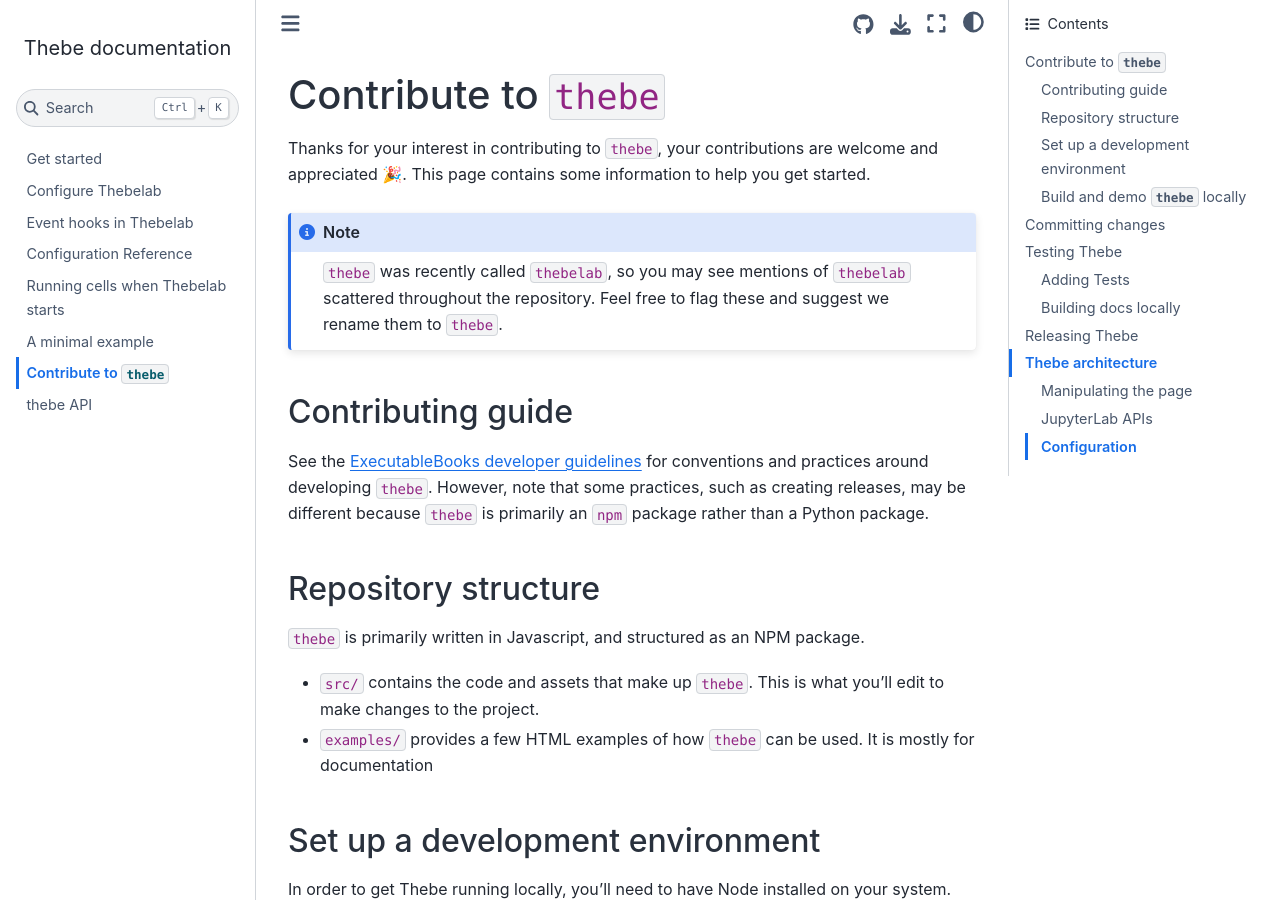
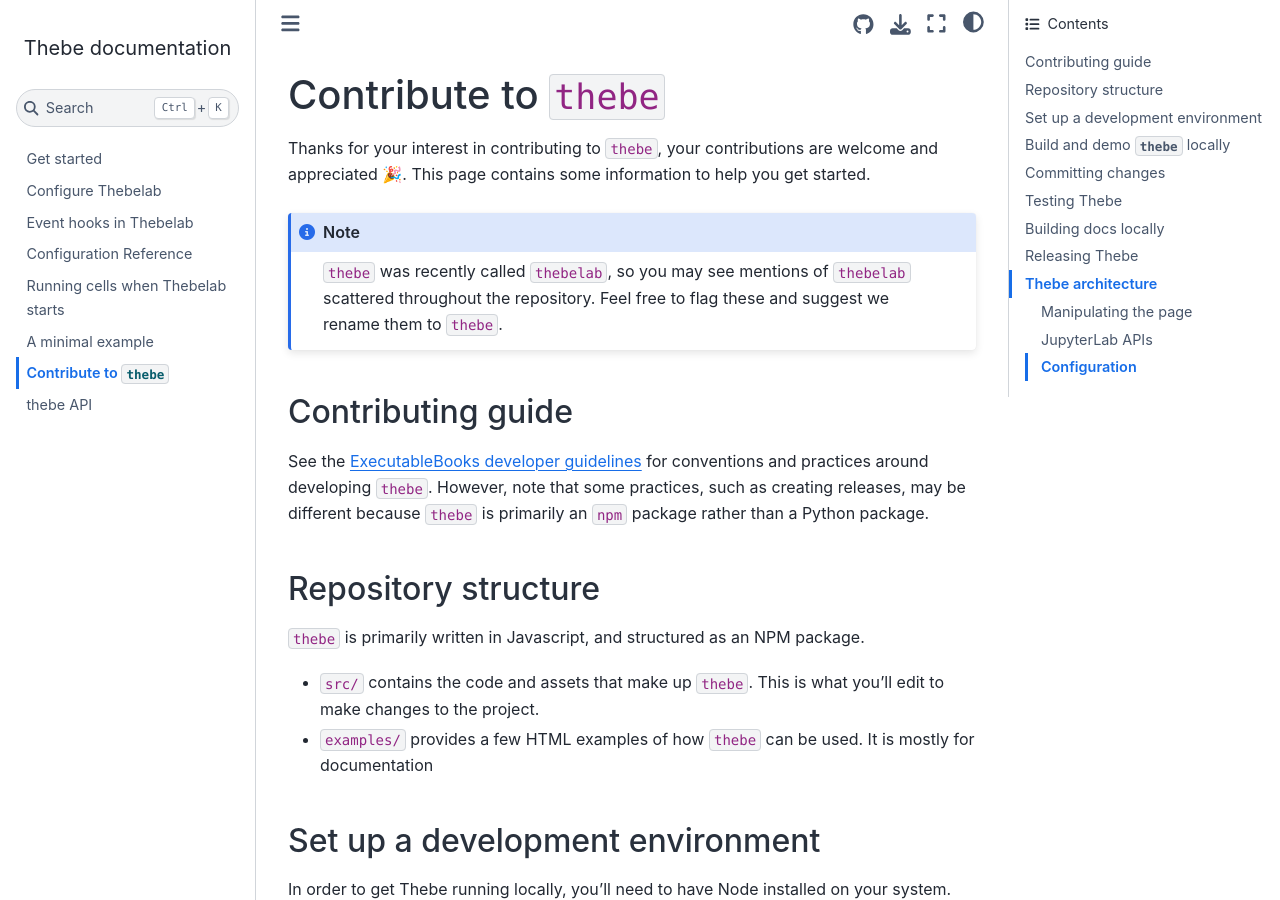
Before and after one commit to jupyter-book/thebe, a Sphinx documentation site: the page built from docs/contribute.md, in a window 1280 px wide and 900 px high. Built offline with Sphinx 7.4.7 and the Sphinx Book theme 1.1.4, drawn with Linux system fonts in a browser that asks for light colours.

Commit message:
header fix on contribute page

````diff
--- a/docs/contribute.md
+++ b/docs/contribute.md
@@ -60,7 +60,7 @@
 the javascript will automatically be re-built,
 but you'll be required to refresh the page.
 
-# Committing changes
+## Committing changes
 
 Thebe uses code autoformatting so you don't need to worry about style lint,
 so whenever you are ready to commit changes
@@ -76,7 +76,7 @@
 
 to run auto-formatting prior to each commit.
 
-# Testing Thebe
+## Testing Thebe
 
 You can run the tests locally with `npm test` or `npm run test:watch`.
 Alternately, you can push your changes to GitHub and let the tests run automatically via GitHub Actions.
@@ -86,7 +86,7 @@
 You can also test manually interactively by running `npm run develop` to open and serve `development.html` with the current build of thebe.
 
 TODO: get testing infrastructure to a point where we can reasonably request tests for new features.
-## Adding Tests
+### Adding Tests
 
  - [karma](https://karma-runner.github.io/latest/index.html) is used for automated testing and configured in [karma.conf.js](.karma.conf.js)
  - `karma` uses the same `webpack` configuration as the build from [webpack.config.js](./webpack.config.js)
@@ -123,7 +123,7 @@
 make show
 ```
 
-# Releasing Thebe
+## Releasing Thebe
 
 To release thebe, follow the [EBP guidelines](https://executablebooks.org/en/latest/contributing.html#releases-and-change-logs) to make sure the repo is ready for release.
 
@@ -132,7 +132,7 @@
 1. update version and create tag with `npm version NEW_VERSION`, e.g. `npm version 0.5.1`
 2. publish version to github: `git push --follow-tags`
 
-# Thebe architecture
+## Thebe architecture
 
 Thebe consumes three principal APIs:
 
@@ -140,7 +140,7 @@
 2. [JupyterLab][] for talking to a running Jupyter server to execute code and display outputs
 3. [BinderHub][] for requesting kernels from a BinderHub instance, such as mybinder.org.
 
-## Manipulating the page
+### Manipulating the page
 
 The first thing Thebe does is find elements on the page
 that should be made executable.
@@ -150,7 +150,7 @@
 Once it has found these elements,
 Cell objects are created (more on Cells in the JupyterLab API), which then *replace* the elements that were found.
 
-## JupyterLab APIs
+### JupyterLab APIs
 
 The main thing Thebe does is execute code and display output.
 This is done with JupyterLab APIs.
@@ -163,7 +163,7 @@
 - Kernel for sending/receiving messages to/from a connected kernel
 - WidgetManager for working with interactive widgets
 
-## Configuration
+### Configuration
 
 Configuration is handled by adding a `script` tag with type="text/x-thebe-config". This should specify a javascript object.
 
````
